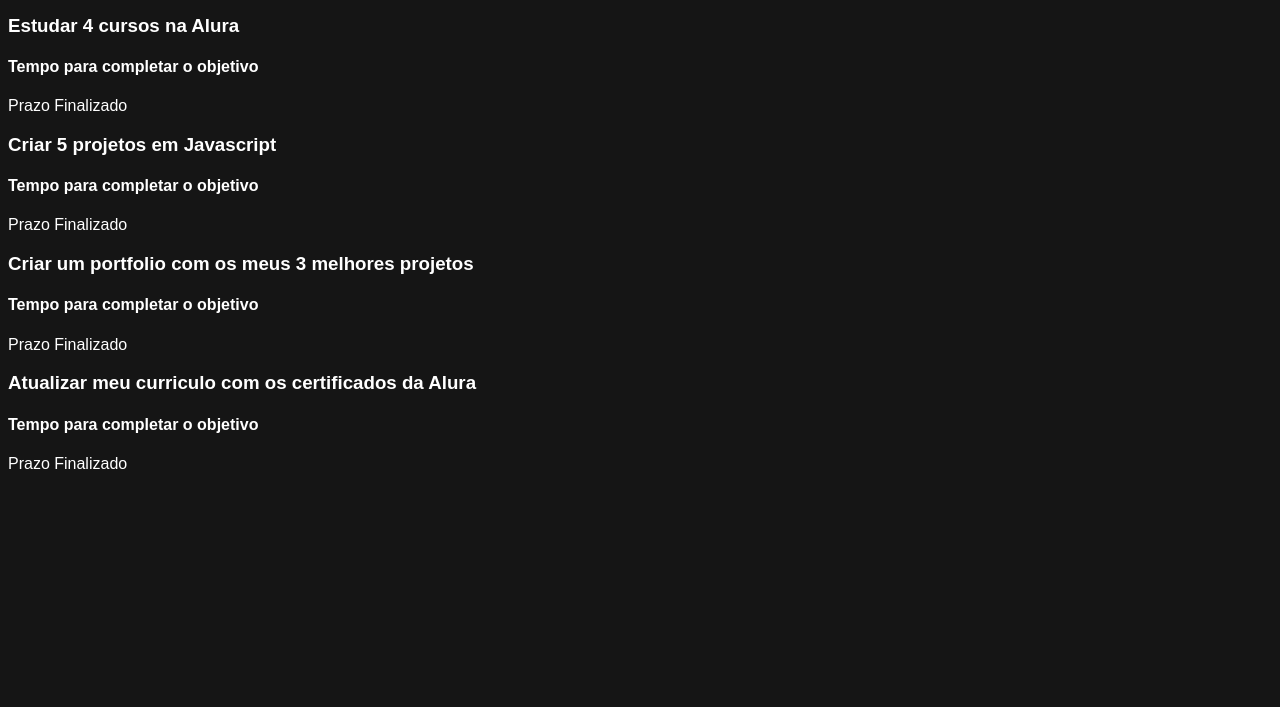
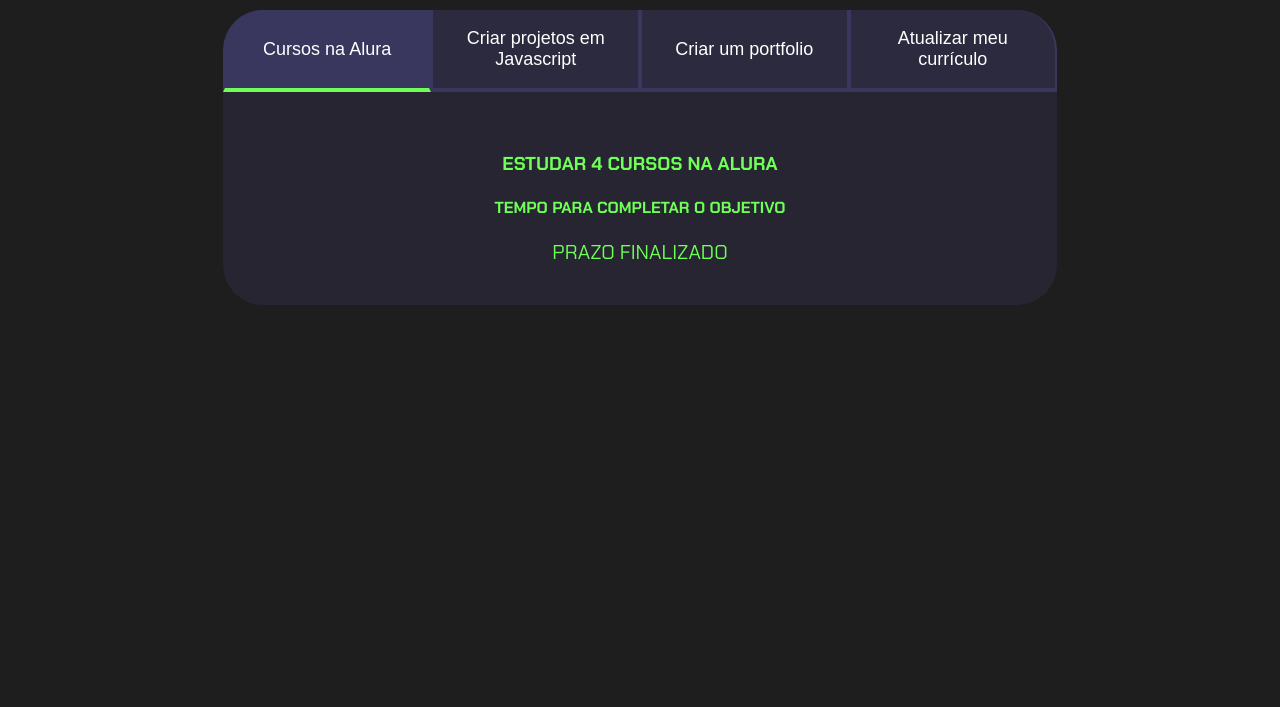
Before and after one commit to aug-f/segundo_tri_5, a plain HTML site: page index.html in a window 1280 px wide. Shown: the part 93-800 px from the top of the page. Drawn offline with Linux system fonts and the light colour scheme; a web font is replaced by a local one.

Commit message:
Update style.css

```diff
--- a/style.css
+++ b/style.css
@@ -1,14 +1,125 @@
-@import url('https://fonts.googleapis.com/ css2?family=Chakra+Petch:wght@400;700&display=swap');
-:root {
-    --cor-de-fundo: #151515;
-    --verde: #6FFF57;
+@import url('https://fonts.googleapis.com/css2?family=Chakra+Petch:ital,wght@0,300;0,400;0,500;0,600;0,700;1,300;1,400;1,500;1,600;1,700&display=swap');
+
+:root{
+    --cor-de-fundo: #1e1e1e;
+    --verde: #6fff57;
     --branco: #FFFFFF;
-    --botao-ativo: #3A375E;
+    --botao-ativo: #3a375E;
     --botao-inativo: rgba(58, 55, 94, 0.5);
     --texto-fundo: rgba(58, 55, 94, 0.3);
 }
-body {
+
+body{
     background-color: var(--cor-de-fundo);
     color: var(--branco);
-    font-family: 'chakra Petch', sans-serif;
+    font-family: 'Chakra Petch', sans-serif;
 }
+
+.conteudo-principal {
+    display: flex;
+    flex-direction: column;
+    justify-content: center;
+    align-items: center;
+    max-width: 1200px;
+    width: 100%;
+    margin: 0 auto;
+}
+
+.titulo-principal {
+    text-align: left;
+    width: 100%;
+    font-size: 32px;
+}
+
+.titulo-principal span {
+    color: var(--verde);
+}
+
+.botao {
+    font-family: "Crakra Petch", sans-serif;
+    background-color: var(--botao-inativo);
+    color: var(--branco);
+    display: flex;
+    justify-content: center;
+    padding: 1em;
+    font-size: 18px;
+    align-items: center;
+    width: 100%;
+    border-bottom: 4px solid var(--botao-ativo);
+    border-left: 2px solid var(--botao-ativo);
+    border-right: 2px solid var(--botao-ativo);
+    border-top: none;
+}
+
+.botao:first-child {
+    border-radius: 40px 40px 0 0;
+}
+
+.botoes {
+    display: block;
+}
+
+.botao.ativo{
+    background-color: var(--botao-ativo);
+    border-bottom: 4px solid var(--verde);
+}
+
+.abas-textos{
+    background-color: var(--texto-fundo);
+    padding: 40px;
+    border-radius: 0 0 40px 40px;
+}
+
+.aba-conteudo.ativo{
+    display:block;
+}
+
+.aba-conteudo{
+    display: none;
+    text-align: center;
+    color: var(--verde);
+    text-transform: uppercase;
+}
+
+.contador{
+    font-size: 20px;
+    text-align: center;
+}
+
+@media screen and (min-width: 768px) {
+    .botoes {
+        display: flex;
+    }
+
+    .botao:first-child {
+        border-radius: 40px 0 0 0;
+    }
+
+    .botao:last-child {
+        border-radius: 0 40px 0 0;
+    }
+}
+.aba-conteudo-titulo-secundario{
+    text-align: center;
+    color: var(--verde);
+    text-transform: uppercase;
+}
+
+.contador{
+    font-size: 20px;
+    text-align: center;
+}
+
+@media screen and (min-width: 768px) {
+    .botoes {
+        display: flex;
+    }
+
+    .botao:first-child {
+        border-radius: 40px 0 0 0;
+    }
+
+    .botao:last-child {
+        border-radius: 0 40px 0 0;
+    }
+}
```
